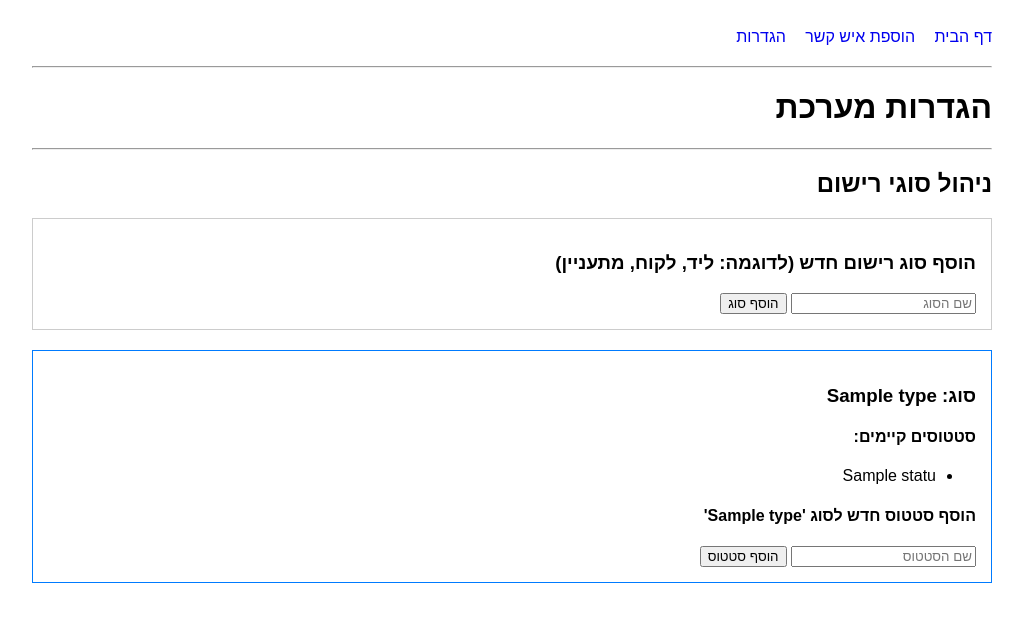
After one commit to 27180781/CRMMM, a Flask app: page /settings in a window 1280 px wide. The commit adds this page. Shown: the top 622 px of the page, without its empty margins (128-1151 px from the left). Run offline with Flask 3, Linux system fonts and the light colour scheme; tables that the repository leaves empty hold one stand-in row (values such as "Sample post").

Commit message:
Feature: Add settings page for types and statuses

```diff
--- a/app.py
+++ b/app.py
@@ -21,9 +21,37 @@ class Contact(db.Model):
     name = db.Column(db.String(100), nullable=False)
     email = db.Column(db.String(100), unique=True)
     phone = db.Column(db.String(20))
-    status = db.Column(db.String(50), default='ליד חדש')
-    # יצירת קשר לפעילויות - לכל איש קשר יש רשימה של פעילויות
+
+    # שדות חדשים המקשרים לטבלאות ההגדרות
+    contact_type_id = db.Column(db.Integer, db.ForeignKey('contact_type.id'), nullable=True)
+    status_id = db.Column(db.Integer, db.ForeignKey('status.id'), nullable=True)
+
+    # קשרים שיאפשרו לנו לגשת לאובייקטים עצמם בקלות
+    contact_type = db.relationship('ContactType', backref='contacts')
+    status = db.relationship('Status', backref='contacts')
+
     activities = db.relationship('Activity', backref='contact', lazy=True, cascade="all, delete-orphan")
+
+    def __repr__(self):
+        return f'<Contact {self.name}>'
+
+# --- הוסף מודלים חדשים ---
+class ContactType(db.Model):
+    id = db.Column(db.Integer, primary_key=True)
+    name = db.Column(db.String(50), unique=True, nullable=False)
+    statuses = db.relationship('Status', backref='contact_type', lazy=True, cascade="all, delete-orphan")
+
+    def __repr__(self):
+        return self.name
+
+class Status(db.Model):
+    id = db.Column(db.Integer, primary_key=True)
+    name = db.Column(db.String(50), nullable=False)
+    contact_type_id = db.Column(db.Integer, db.ForeignKey('contact_type.id'), nullable=False)
+
+    def __repr__(self):
+        return self.name
+# --------------------------
 
     def __repr__(self):
         return f'<Contact {self.name}>'
@@ -78,7 +106,36 @@ def add_activity(contact_id):
         db.session.add(new_activity)
         db.session.commit()
     return redirect(url_for('contact_detail', contact_id=contact.id))
+# --- הוסף את הקוד הזה ---
 
+@app.route('/settings')
+def settings():
+    """מציג את עמוד ההגדרות הראשי"""
+    contact_types = ContactType.query.order_by(ContactType.name).all()
+    return render_template('settings.html', contact_types=contact_types)
+
+@app.route('/settings/add_contact_type', methods=['POST'])
+def add_contact_type():
+    """מוסיף סוג רישום חדש"""
+    name = request.form.get('name')
+    if name:
+        new_type = ContactType(name=name)
+        db.session.add(new_type)
+        db.session.commit()
+    return redirect(url_for('settings'))
+
+@app.route('/settings/add_status', methods=['POST'])
+def add_status():
+    """מוסיף סטטוס חדש לסוג רישום קיים"""
+    name = request.form.get('name')
+    contact_type_id = request.form.get('contact_type_id')
+    if name and contact_type_id:
+        new_status = Status(name=name, contact_type_id=contact_type_id)
+        db.session.add(new_status)
+        db.session.commit()
+    return redirect(url_for('settings'))
+
+# --- סוף הקוד להוספה ---
 @app.route('/api/lead', methods=['POST'])
 def handle_lead():
     """
--- a/templates/base.html
+++ b/templates/base.html
@@ -19,7 +19,7 @@
       <nav>
         <a href="{{ url_for('index') }}">דף הבית</a>
         <a href="{{ url_for('add_contact') }}">הוספת איש קשר</a>
-      </nav>
+        <a href="{{ url_for('settings') }}">הגדרות</a>  </nav>
       <hr>
       {% block content %}{% endblock %}
     </div>
--- /dev/null
+++ b/templates/settings.html
@@ -0,0 +1,39 @@
+{% extends "base.html" %}
+
+{% block content %}
+  <h1>הגדרות מערכת</h1>
+
+  <hr>
+
+  <h2>ניהול סוגי רישום</h2>
+  <div style="border: 1px solid #ccc; padding: 15px; margin-bottom: 20px;">
+    <h3>הוסף סוג רישום חדש (לדוגמה: ליד, לקוח, מתעניין)</h3>
+    <form action="{{ url_for('add_contact_type') }}" method="post">
+      <input type="text" name="name" placeholder="שם הסוג" required>
+      <button type="submit">הוסף סוג</button>
+    </form>
+  </div>
+
+  {% for c_type in contact_types %}
+    <div style="border: 1px solid #007bff; padding: 15px; margin-bottom: 20px;">
+      <h3>סוג: {{ c_type.name }}</h3>
+
+      <h4>סטטוסים קיימים:</h4>
+      <ul>
+        {% for status in c_type.statuses %}
+          <li>{{ status.name }}</li>
+        {% else %}
+          <li>אין עדיין סטטוסים לסוג זה.</li>
+        {% endfor %}
+      </ul>
+
+      <h4>הוסף סטטוס חדש לסוג '{{ c_type.name }}'</h4>
+      <form action="{{ url_for('add_status') }}" method="post">
+        <input type="hidden" name="contact_type_id" value="{{ c_type.id }}">
+        <input type="text" name="name" placeholder="שם הסטטוס" required>
+        <button type="submit">הוסף סטטוס</button>
+      </form>
+    </div>
+  {% endfor %}
+
+{% endblock %}
```
Also changed, not shown: migrations/versions/342d1852e354_add_contact_types_and_statuses_settings.py (added, +55 -0 lines).
